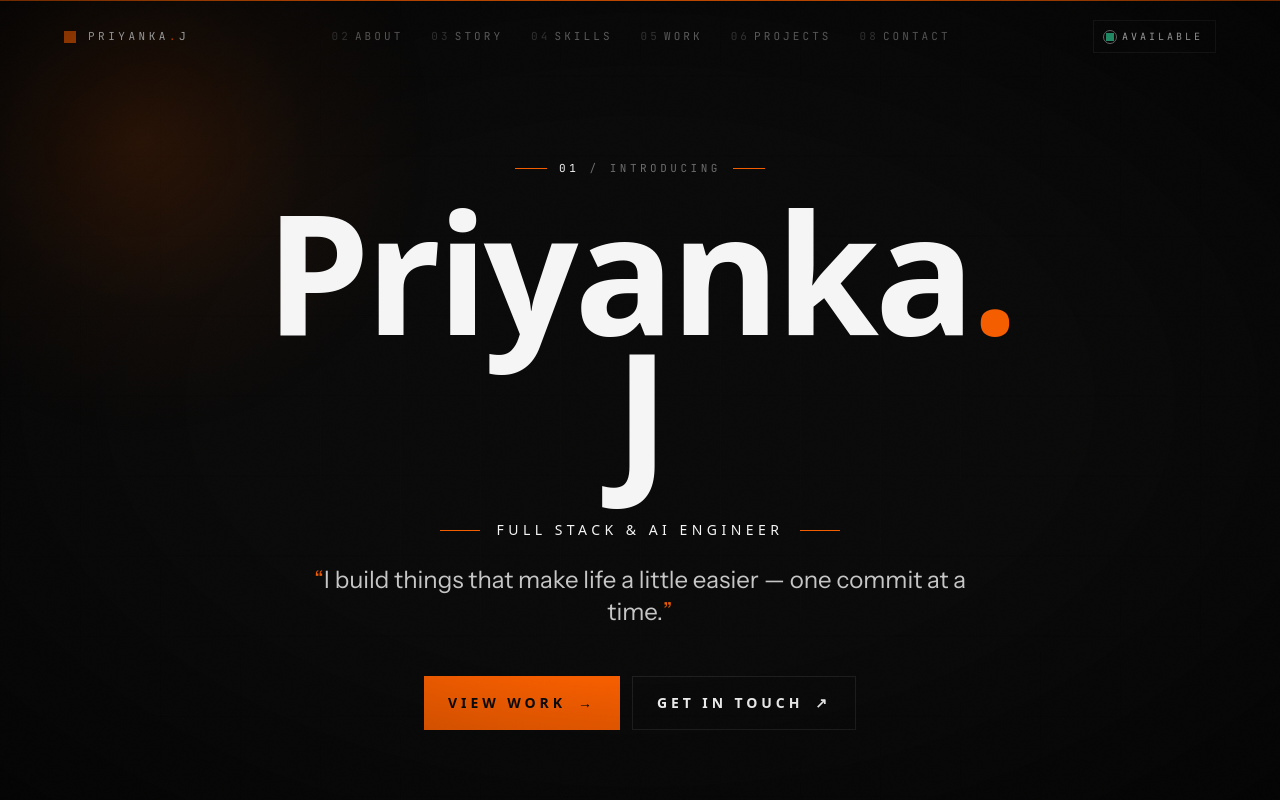
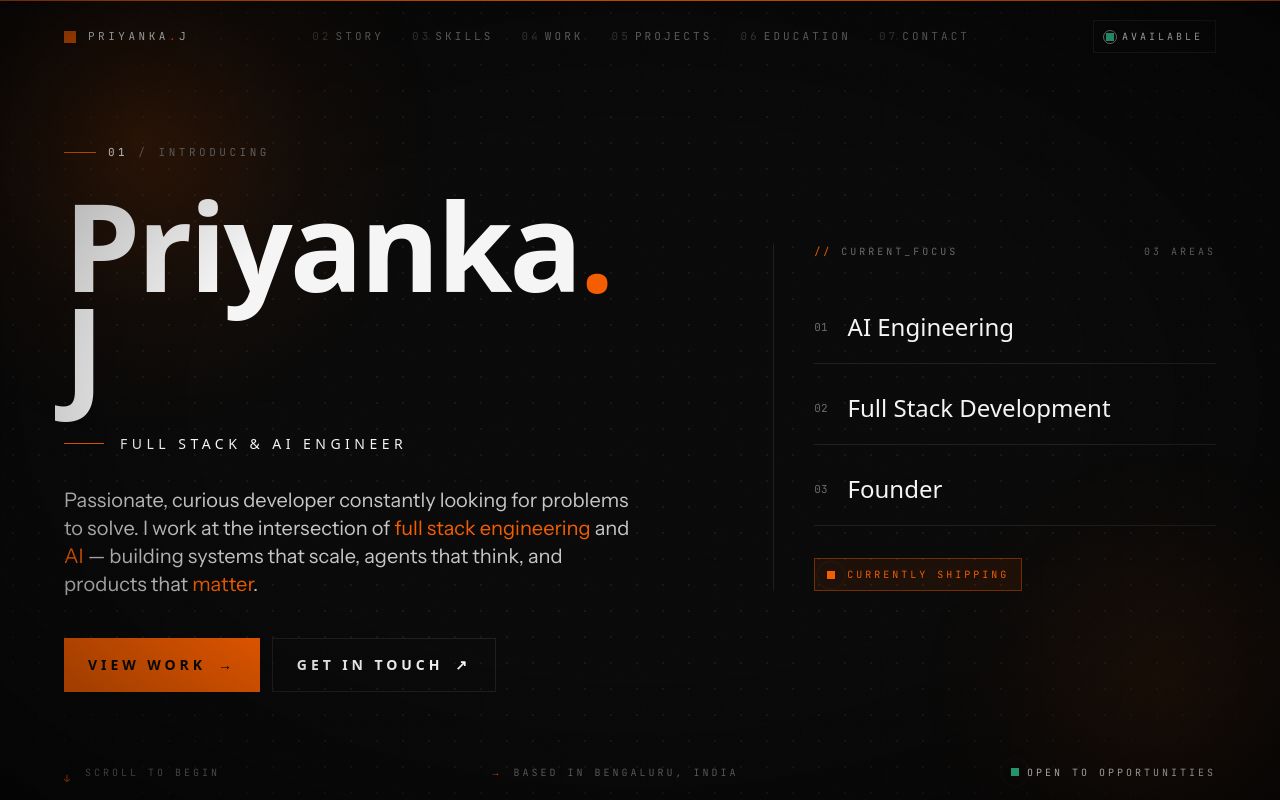
Before and after one commit to priyankaj04/portfolio-v3, a React (Vite) app: page / in a window 1280 px wide. Shown: the top 800 px of the page. Built offline with nearby package versions, Linux system fonts and the light colour scheme; a web font is replaced by a local one.

Commit message:
home page fix

```diff
--- a/src/App.jsx
+++ b/src/App.jsx
@@ -2,7 +2,6 @@ import { Analytics } from '@vercel/analytics/react';
 import { SpeedInsights } from '@vercel/speed-insights/react';
 import Navbar from './components/Navbar.jsx';
 import Hero from './components/Hero.jsx';
-import About from './components/About.jsx';
 import Timeline from './components/Timeline.jsx';
 import Skills from './components/Skills.jsx';
 import Experience from './components/Experience.jsx';
@@ -17,7 +16,6 @@ export default function App() {
       <Navbar />
       <main className="relative">
         <Hero />
-        <About />
         <Timeline />
         <Skills />
         <Experience />
--- a/src/components/Contact.jsx
+++ b/src/components/Contact.jsx
@@ -60,7 +60,7 @@ export default function Contact() {
       />
 
       <SectionHeader
-        index="08"
+        index="07"
         label="Contact"
         title="Let's build something."
         meta="Open inbox"
--- a/src/components/Education.jsx
+++ b/src/components/Education.jsx
@@ -15,7 +15,7 @@ export default function Education() {
     >
       <SectionBackground variant="ticks" opacity={0.05} />
       <SectionHeader
-        index="07"
+        index="06"
         label="Education"
         title="Always learning."
         meta="Theory ⇄ Practice"
--- a/src/components/Experience.jsx
+++ b/src/components/Experience.jsx
@@ -32,7 +32,7 @@ export default function Experience() {
     >
       <SectionBackground variant="squares" opacity={0.05} />
       <SectionHeader
-        index="05"
+        index="04"
         label="Experience"
         title="Shipped in production."
         meta={`${experience.length} chapters`}
--- a/src/components/Hero.jsx
+++ b/src/components/Hero.jsx
@@ -1,21 +1,25 @@
 import { motion } from 'framer-motion';
 import { Parallax } from 'react-scroll-parallax';
 import data from '../data/portfolio.json';
+import SectionBackground from './SectionBackground.jsx';
 
 const ease = [0.16, 1, 0.3, 1];
 
 export default function Hero() {
-  const { meta } = data;
+  const { meta, about } = data;
 
   return (
     <section
       id="hero"
       className="relative min-h-screen w-full overflow-hidden border-b border-border-soft"
     >
+      {/* Dot pattern background */}
+      <SectionBackground variant="dots" opacity={0.06} mask="center" />
+
       {/* Background grid (parallax) */}
       <Parallax speed={-12} className="absolute inset-0">
         <div
-          className="absolute inset-0 opacity-[0.05]"
+          className="absolute inset-0 opacity-[0.04]"
           style={{
             backgroundImage:
               'linear-gradient(to right, #2a2a2a 1px, transparent 1px), linear-gradient(to bottom, #2a2a2a 1px, transparent 1px)',
@@ -33,31 +37,39 @@ export default function Hero() {
             'radial-gradient(circle, rgba(244,93,0,0.18) 0%, rgba(244,93,0,0.04) 40%, transparent 70%)',
         }}
       />
+      <div
+        className="pointer-events-none absolute -bottom-32 -right-32 w-[480px] h-[480px] rounded-full"
+        style={{
+          background:
+            'radial-gradient(circle, rgba(244,93,0,0.10) 0%, rgba(244,93,0,0.02) 50%, transparent 75%)',
+        }}
+      />
 
-      {/* Main content grid */}
-      <div className="relative z-10 min-h-screen px-6 md:px-12 lg:px-16 pt-36 md:pt-40 pb-32 flex items-center justify-center">
-        <div className="w-full flex flex-col items-center text-center">
+      {/* Main content */}
+      <div className="relative z-10 min-h-screen px-6 md:px-12 lg:px-16 pt-32 md:pt-36 pb-28 flex items-center">
+        <div className="w-full grid grid-cols-12 gap-8 md:gap-12 lg:gap-16 items-center">
+          {/* LEFT — Identity */}
+          <div className="col-span-12 lg:col-span-7">
             {/* eyebrow */}
             <motion.div
               initial={{ opacity: 0, y: -10 }}
               animate={{ opacity: 1, y: 0 }}
               transition={{ duration: 0.8, ease, delay: 0.1 }}
-            className="flex items-center gap-3 mb-6"
+              className="flex items-center gap-3 mb-8"
             >
               <span className="block h-px w-8 bg-orange" />
               <span className="font-mono text-[11px] tracking-[0.32em] uppercase text-muted">
                 <span className="text-ink">01</span> / Introducing
               </span>
-            <span className="block h-px w-8 bg-orange" />
             </motion.div>
 
             {/* Display name */}
             <h1
-            className="font-display font-semibold text-ink tracking-tight leading-[0.84] text-center"
-            style={{ fontSize: 'clamp(64px, 13vw, 200px)' }}
+              className="font-display font-semibold text-ink tracking-tight leading-[0.86]"
+              style={{ fontSize: 'clamp(56px, 9.5vw, 152px)' }}
             >
               <motion.span
-              initial={{ opacity: 0, y: 80 }}
+                initial={{ opacity: 0, y: 60 }}
                 animate={{ opacity: 1, y: 0 }}
                 transition={{ duration: 1, ease, delay: 0.15 }}
                 className="block"
@@ -65,7 +77,7 @@ export default function Hero() {
                 Priyanka<span className="text-orange">.</span>
               </motion.span>
               <motion.span
-              initial={{ opacity: 0, y: 80 }}
+                initial={{ opacity: 0, y: 60 }}
                 animate={{ opacity: 1, y: 0 }}
                 transition={{ duration: 1, ease, delay: 0.3 }}
                 className="block"
@@ -74,33 +86,39 @@ export default function Hero() {
               </motion.span>
             </h1>
 
-          {/* Title + tagline */}
+            {/* Role */}
             <motion.div
-            initial={{ opacity: 0, y: 30 }}
+              initial={{ opacity: 0, y: 20 }}
               animate={{ opacity: 1, y: 0 }}
               transition={{ duration: 0.9, ease, delay: 0.5 }}
-            className="mt-10 max-w-2xl flex flex-col items-center"
+              className="mt-8 flex items-center gap-4"
             >
-            <div className="flex items-center gap-4">
               <span className="block h-px w-10 bg-orange" />
               <span className="font-syne text-xs md:text-sm tracking-[0.32em] uppercase text-ink">
                 {meta.title}
               </span>
-              <span className="block h-px w-10 bg-orange" />
-            </div>
-            <p className="mt-6 font-sans text-lg md:text-2xl text-ink/80 leading-relaxed text-center">
-              <span className="text-orange align-top">&ldquo;</span>
-              {meta.tagline}
-              <span className="text-orange align-bottom">&rdquo;</span>
-            </p>
             </motion.div>
+
+            {/* Bio */}
+            <motion.p
+              initial={{ opacity: 0, y: 20 }}
+              animate={{ opacity: 1, y: 0 }}
+              transition={{ duration: 0.9, ease, delay: 0.6 }}
+              className="mt-8 max-w-xl font-sans text-lg md:text-xl leading-[1.55] text-ink/80"
+            >
+              Passionate, curious developer constantly looking for problems to solve.
+              I work at the intersection of{' '}
+              <span className="text-orange">full stack engineering</span> and{' '}
+              <span className="text-orange">AI</span> — building systems that scale,
+              agents that think, and products that <span className="text-orange">matter</span>.
+            </motion.p>
 
             {/* CTAs */}
             <motion.div
-            initial={{ opacity: 0, y: 30 }}
+              initial={{ opacity: 0, y: 20 }}
               animate={{ opacity: 1, y: 0 }}
-            transition={{ duration: 0.9, ease, delay: 0.65 }}
-            className="mt-12 flex flex-wrap gap-3 justify-center"
+              transition={{ duration: 0.9, ease, delay: 0.75 }}
+              className="mt-10 flex flex-wrap gap-3"
             >
               <a
                 href="#projects"
@@ -118,6 +136,53 @@ export default function Hero() {
               </a>
             </motion.div>
           </div>
+
+          {/* RIGHT — Current focus */}
+          <motion.div
+            initial={{ opacity: 0, x: 30 }}
+            animate={{ opacity: 1, x: 0 }}
+            transition={{ duration: 1, ease, delay: 0.55 }}
+            className="col-span-12 lg:col-span-5 lg:pl-10 lg:border-l lg:border-border-soft"
+          >
+            <div className="flex items-center justify-between mb-8">
+              <div className="font-mono text-[10px] tracking-[0.3em] uppercase text-muted">
+                <span className="text-orange">//</span> current_focus
+              </div>
+              <div className="font-mono text-[10px] tracking-[0.3em] uppercase text-muted">
+                {about.currentFocus.length.toString().padStart(2, '0')} areas
+              </div>
+            </div>
+
+            <ul className="space-y-2">
+              {about.currentFocus.map((item, i) => (
+                <motion.li
+                  key={item}
+                  initial={{ opacity: 0, x: -16 }}
+                  animate={{ opacity: 1, x: 0 }}
+                  transition={{ duration: 0.6, ease, delay: 0.7 + i * 0.1 }}
+                  className="group relative flex items-center gap-5 py-5 border-b border-border-soft hover:border-orange/40 transition-colors cursor-default"
+                >
+                  <span className="font-mono text-[11px] text-muted">
+                    0{i + 1}
+                  </span>
+                  <span className="flex-1 font-syne text-xl md:text-2xl text-ink group-hover:text-orange transition-colors">
+                    {item}
+                  </span>
+                  <span className="font-mono text-orange opacity-0 group-hover:opacity-100 -translate-x-2 group-hover:translate-x-0 transition-all">
+                    →
+                  </span>
+                </motion.li>
+              ))}
+            </ul>
+
+            <div className="mt-8 inline-flex items-center gap-3 px-3 py-2 border border-orange/40 bg-orange-dim">
+              <span className="pulse-dot relative inline-flex h-2 w-2 bg-orange" />
+              <span className="font-mono text-[10px] tracking-[0.3em] uppercase text-orange">
+                Currently shipping
+              </span>
+            </div>
+          </motion.div>
+        </div>
       </div>
 
       {/* Bottom strip */}
@@ -132,8 +197,9 @@ export default function Hero() {
           </motion.span>
           Scroll to begin
         </div>
-        <div className="hidden md:block font-mono text-[10px] tracking-[0.3em] uppercase text-muted">
-          07 sections / 4 yrs shipped / ∞ commits
+        <div className="hidden md:flex items-center gap-3 font-mono text-[10px] tracking-[0.3em] uppercase text-muted">
+          <span className="text-orange">→</span>
+          Based in {meta.location}
         </div>
         <div className="flex items-center gap-2 font-mono text-[10px] tracking-[0.3em] uppercase">
           <span className="pulse-dot relative inline-flex h-2 w-2 bg-emerald-400" />
--- a/src/components/Navbar.jsx
+++ b/src/components/Navbar.jsx
@@ -3,12 +3,12 @@ import { motion, useScroll, useSpring } from 'framer-motion';
 import data from '../data/portfolio.json';
 
 const NAV = [
-  { id: 'about', label: 'About', n: '02' },
-  { id: 'timeline', label: 'Story', n: '03' },
-  { id: 'skills', label: 'Skills', n: '04' },
-  { id: 'experience', label: 'Work', n: '05' },
-  { id: 'projects', label: 'Projects', n: '06' },
-  { id: 'contact', label: 'Contact', n: '08' },
+  { id: 'timeline', label: 'Story', n: '02' },
+  { id: 'skills', label: 'Skills', n: '03' },
+  { id: 'experience', label: 'Work', n: '04' },
+  { id: 'projects', label: 'Projects', n: '05' },
+  { id: 'education', label: 'Education', n: '06' },
+  { id: 'contact', label: 'Contact', n: '07' },
 ];
 
 export default function Navbar() {
--- a/src/components/Projects.jsx
+++ b/src/components/Projects.jsx
@@ -20,7 +20,7 @@ export default function Projects() {
     >
       <SectionBackground variant="diagonals" opacity={0.05} />
       <SectionHeader
-        index="06"
+        index="05"
         label="Selected Work"
         title="Things I've built."
         meta={`${projects.length} projects`}
--- a/src/components/Skills.jsx
+++ b/src/components/Skills.jsx
@@ -22,7 +22,7 @@ export default function Skills() {
     >
       <SectionBackground variant="rings" opacity={0.05} />
       <SectionHeader
-        index="04"
+        index="03"
         label="Stack"
         title="Tools of the trade."
         meta="3 groups · 17 weapons"
--- a/src/components/Timeline.jsx
+++ b/src/components/Timeline.jsx
@@ -29,7 +29,7 @@ export default function Timeline() {
     >
       <SectionBackground variant="plus" opacity={0.05} />
       <SectionHeader
-        index="03"
+        index="02"
         label="The Story"
         title="A life, in code."
         meta="2020 — Now"
--- a/src/data/portfolio.json
+++ b/src/data/portfolio.json
@@ -12,7 +12,7 @@
 
   "about": {
     "bio": "Passionate, curious developer constantly looking for problems to solve. I work at the intersection of full stack engineering and AI — building systems that scale, agents that think, and products that matter.",
-    "currentFocus": ["AI Engineering", "DevOps Engineering", "Full Stack Systems"]
+    "currentFocus": ["AI Engineering", "Full Stack Development", "Founder"]
   },
 
   "skills": {
```
Lines whose indentation alone changed are shown as unchanged.
